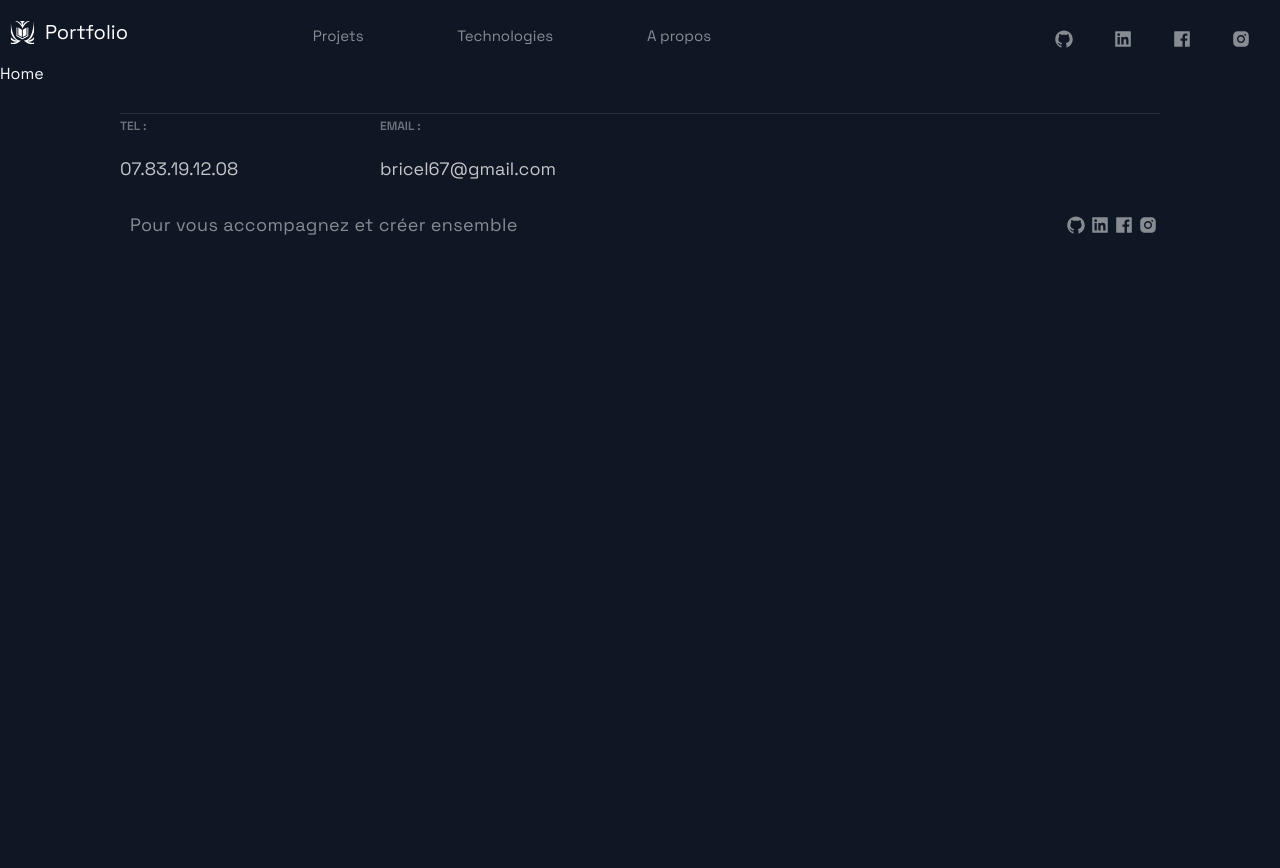
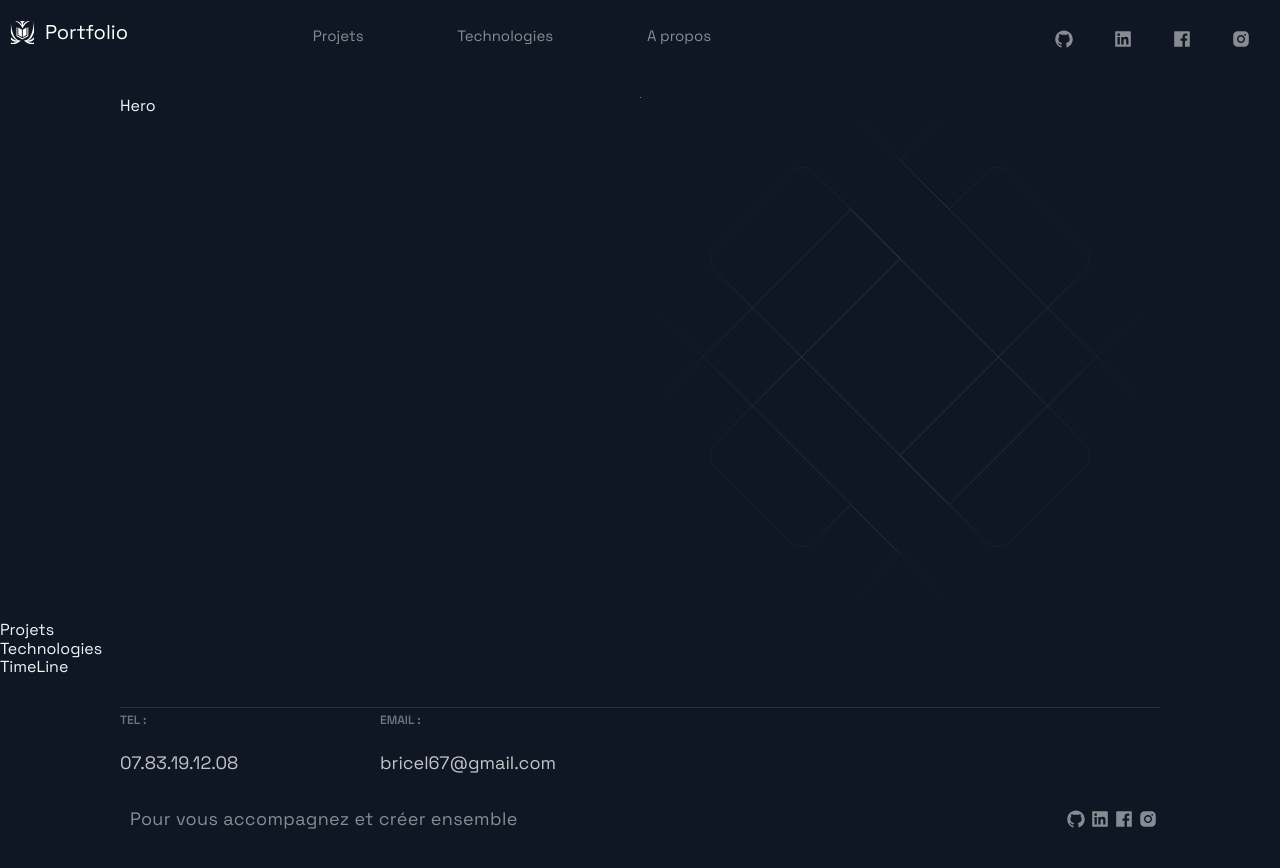
Before and after one commit to Lokki68/Portfolio, a Next.js app: page / in a window 1280 px wide. Shown: the top 868 px of the page. Before the commit the page ends 800 px from the top, so only its background shows below. Built offline with nearby package versions, Linux system fonts and the light colour scheme.

Commit message:
Mep -Components

```diff
--- /dev/null
+++ b/src/components/Hero/Hero.js
@@ -0,0 +1,7 @@
+import React from "react";
+
+function Hero(props) {
+  return <div>Hero</div>;
+}
+
+export default Hero;
--- /dev/null
+++ b/src/components/Hero/HeroStyles.js
@@ -0,0 +1 @@
+import styled from "styled-components";
--- /dev/null
+++ b/src/components/Projets/Projets.js
@@ -0,0 +1,7 @@
+import React from "react";
+
+function Projets(props) {
+  return <div>Projets</div>;
+}
+
+export default Projets;
--- /dev/null
+++ b/src/components/Projets/ProjetsStyles.js
@@ -0,0 +1 @@
+import styled from "styled-components";
--- /dev/null
+++ b/src/components/Technologies/Technologies.js
@@ -0,0 +1,7 @@
+import React from "react";
+
+function Technologies(props) {
+  return <div>Technologies</div>;
+}
+
+export default Technologies;
--- /dev/null
+++ b/src/components/Technologies/TechnologiesStyles.js
@@ -0,0 +1 @@
+import styled from "styled-components";
--- /dev/null
+++ b/src/components/TimeLine/TimeLine.js
@@ -0,0 +1,7 @@
+import React from "react";
+
+function TimeLine(props) {
+  return <div>TimeLine</div>;
+}
+
+export default TimeLine;
--- /dev/null
+++ b/src/components/TimeLine/TimeLineStyles.js
@@ -0,0 +1 @@
+import styled from "styled-components";
--- a/src/pages/index.js
+++ b/src/pages/index.js
@@ -1,7 +1,23 @@
 import { Layout } from "../Layout/Layout";
+import { Section } from "../styles/GlobalComponents";
+import BackgroundAnimation from "../components/BackgroundAnimation/BackgroundAnimation";
+import Hero from "../components/Hero/Hero";
+import Projets from "../components/Projets/Projets";
+import Technologies from "../components/Technologies/Technologies";
+import TimeLine from "../components/TimeLine/TimeLine";
 
 const Home = () => {
-  return <Layout>Home</Layout>;
+  return (
+    <Layout>
+      <Section grid>
+        <Hero />
+        <BackgroundAnimation />
+      </Section>
+      <Projets />
+      <Technologies />
+      <TimeLine />
+    </Layout>
+  );
 };
 
 export default Home;
--- /dev/null
+++ b/src/styles/GlobalComponents/index.js
@@ -0,0 +1,24 @@
+import styled from "styled-components";
+
+export const Section = styled.section`
+  display: ${(props) => (props.grid ? "grid" : "flex")};
+  flex-direction: ${(props) => (props.row ? "row" : "column")};
+  padding: ${(props) => (props.noPadding ? "0" : "32px 48px 0")};
+  margin: 0 auto;
+  max-width: 1040px;
+  box-sizing: content-box;
+  position: relative;
+  overflow: hidden;
+  grid-template-columns: repeat(2, 1fr);
+
+  @media ${(props) => props.theme.breakpoints.md} {
+    padding: ${(props) => (props.noPadding ? "0" : "24px 48px 0")};
+    flex-direction: column;
+  }
+
+  @media ${(props) => props.theme.breakpoints.sm} {
+    padding: ${(props) => (props.noPadding ? "0" : "16px 16px 0")};
+    width: calc(100vw - 32px);
+    flex-direction: column;
+  }
+`;
```
